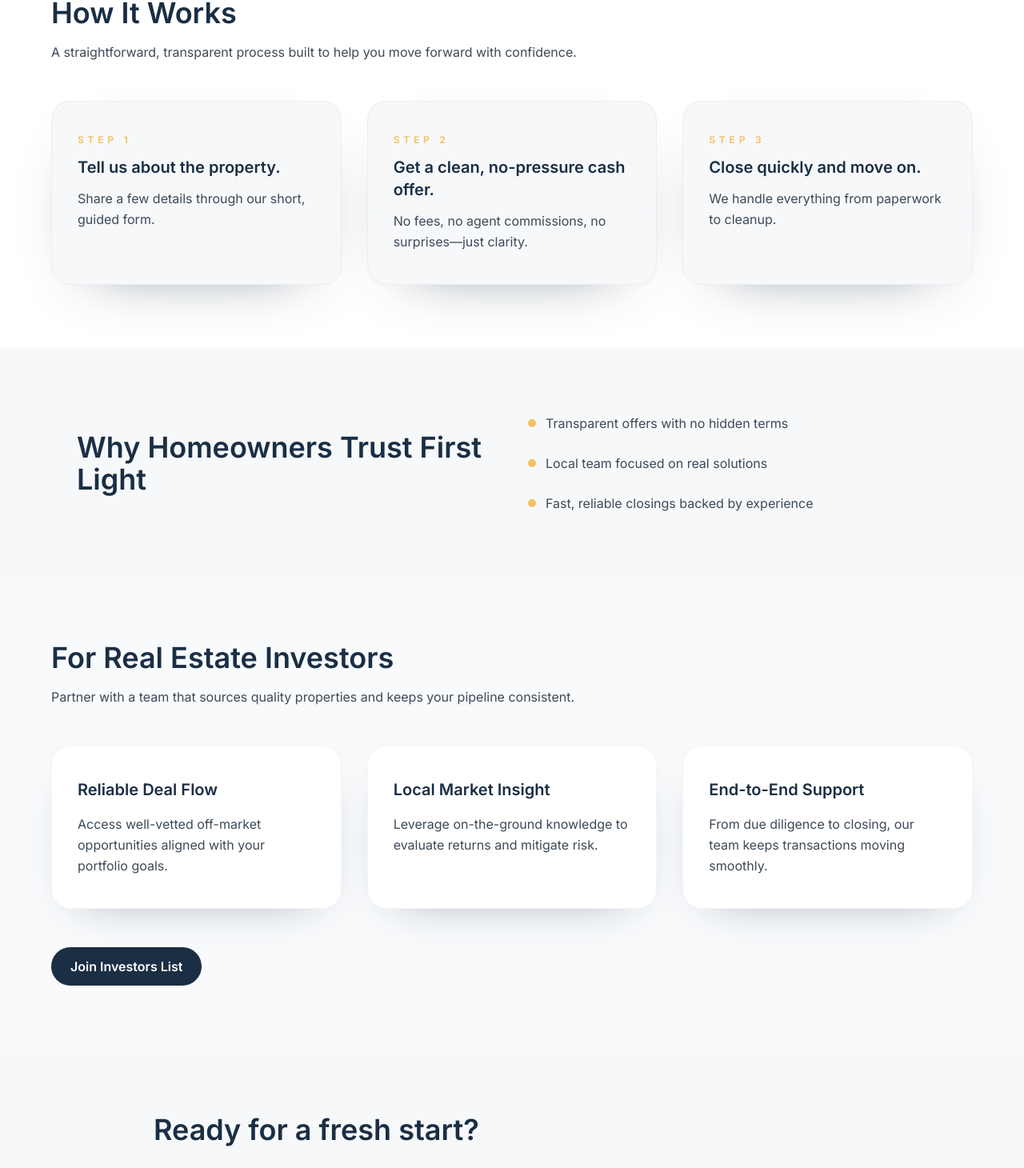
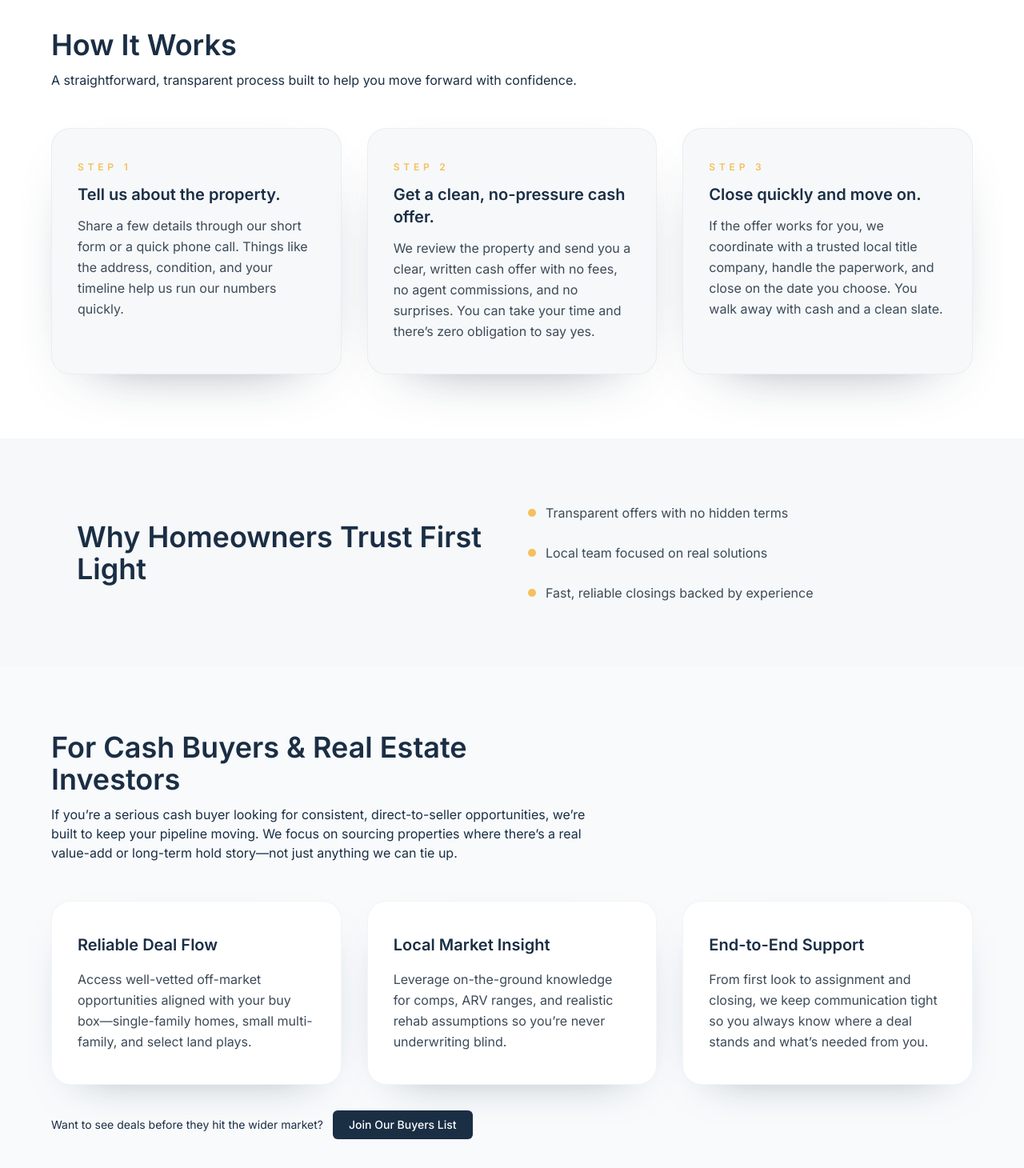
Before and after one commit to 7th0m3n/FirstLightPropertySolutions, a Next.js app: page / in a window 1280 px wide. Shown: the part 1328-2788 px from the top of the page at 80% size. Built offline with nearby package versions, Linux system fonts and the light colour scheme.

Commit message:
Deepen investor section messaging

```diff
--- a/app/page.tsx
+++ b/app/page.tsx
@@ -24,17 +24,17 @@
   {
     step: 'Step 1',
     title: 'Tell us about the property.',
-    description: 'Share a few details through our short, guided form.'
+    description: 'Share a few details through our short form or a quick phone call. Things like the address, condition, and your timeline help us run our numbers quickly.'
   },
   {
     step: 'Step 2',
     title: 'Get a clean, no-pressure cash offer.',
-    description: 'No fees, no agent commissions, no surprises—just clarity.'
+    description: 'We review the property and send you a clear, written cash offer with no fees, no agent commissions, and no surprises. You can take your time and there’s zero obligation to say yes.'
   },
   {
     step: 'Step 3',
     title: 'Close quickly and move on.',
-    description: 'We handle everything from paperwork to cleanup.'
+    description: 'If the offer works for you, we coordinate with a trusted local title company, handle the paperwork, and close on the date you choose. You walk away with cash and a clean slate.'
   }
 ];
 
@@ -48,17 +48,17 @@
   {
     title: 'Reliable Deal Flow',
     description:
-      'Access well-vetted off-market opportunities aligned with your portfolio goals.'
+      'Access well-vetted off-market opportunities aligned with your buy box—single-family homes, small multi-family, and select land plays.'
   },
   {
     title: 'Local Market Insight',
     description:
-      'Leverage on-the-ground knowledge to evaluate returns and mitigate risk.'
+      'Leverage on-the-ground knowledge for comps, ARV ranges, and realistic rehab assumptions so you’re never underwriting blind.'
   },
   {
     title: 'End-to-End Support',
     description:
-      'From due diligence to closing, our team keeps transactions moving smoothly.'
+      'From first look to assignment and closing, we keep communication tight so you always know where a deal stands and what’s needed from you.'
   }
 ];
 
@@ -114,6 +114,9 @@
               </a>
             </div>
           </div>
+          <p className="mt-6 text-xs text-slate-500">
+            Most sellers we work with can go from first conversation to closing in as little as 7–21 days, depending on title and your schedule.
+          </p>
         </section>
 
         <section
@@ -164,9 +167,8 @@
               <h2 className="text-3xl font-semibold text-primary sm:text-4xl">
                 How It Works
               </h2>
-              <p className="mt-4 text-base leading-relaxed text-slate">
-                A straightforward, transparent process built to help you move
-                forward with confidence.
+              <p className="mt-3 text-slate-700 max-w-2xl">
+                A straightforward, transparent process built to help you move forward with confidence.
               </p>
             </div>
             <div className="mt-12 grid gap-8 md:grid-cols-3">
@@ -217,11 +219,10 @@
           <div className="mx-auto max-w-6xl">
             <div className="max-w-2xl">
               <h2 className="text-3xl font-semibold text-primary sm:text-4xl">
-                For Real Estate Investors
+                For Cash Buyers & Real Estate Investors
               </h2>
-              <p className="mt-4 text-base leading-relaxed text-slate">
-                Partner with a team that sources quality properties and keeps
-                your pipeline consistent.
+              <p className="mt-3 text-slate-700 max-w-2xl">
+                If you’re a serious cash buyer looking for consistent, direct-to-seller opportunities, we’re built to keep your pipeline moving. We focus on sourcing properties where there’s a real value-add or long-term hold story—not just anything we can tie up.
               </p>
             </div>
             <div className="mt-12 grid gap-8 md:grid-cols-3">
@@ -238,6 +239,18 @@
                   </p>
                 </div>
               ))}
+            </div>
+            <div className="mt-8 flex flex-col gap-3 text-slate-700 sm:flex-row sm:items-center">
+              <p className="text-sm">
+                Want to see deals before they hit the wider market?
+              </p>
+              <button
+                type="button"
+                onClick={() => setIsInvestorModalOpen(true)}
+                className="inline-flex items-center justify-center rounded-md bg-[#1A2E44] px-5 py-2 text-sm font-medium text-white transition-colors hover:bg-[#142234]"
+              >
+                Join Our Buyers List
+              </button>
             </div>
             <button
               type="button"
```
